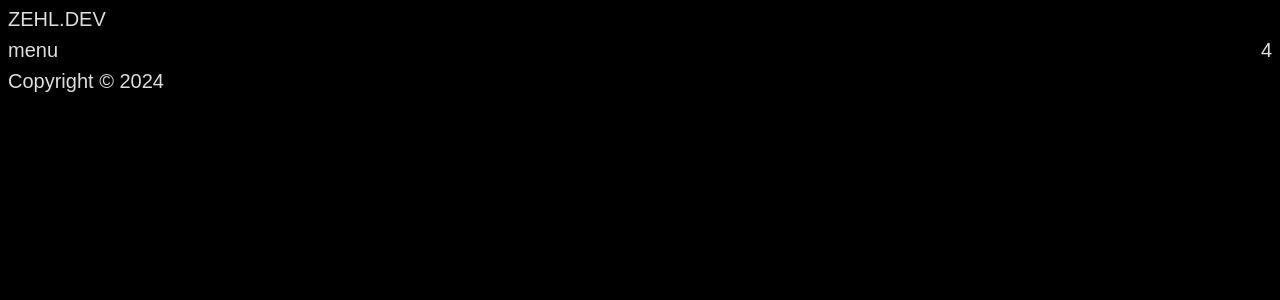
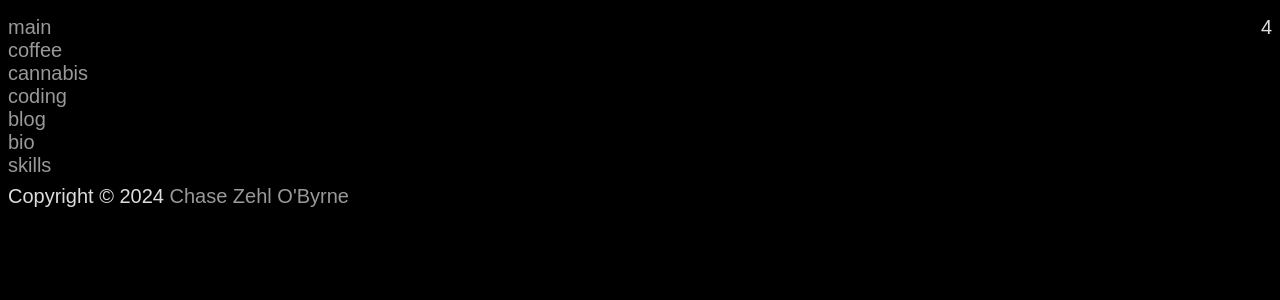
Before and after one commit to zehlchen/devzehl, a PHP site: template themes/raehi/index.twig in a window 1280 px wide. Shown: the top 300 px of the page. Run offline with PHP 8.4, Linux system fonts and the light colour scheme; the template is opened without the code that fills it, so the values that code supplies are empty; some libraries are stand-ins or nearby versions; some web fonts are replaced.

Commit message:
Update leftSide menu and footer copyright information

```diff
--- a/themes/raehi/index.twig
+++ b/themes/raehi/index.twig
@@ -24,14 +24,25 @@ y.parentNode.insertBefore(t, y)
 			{{ site_title }}</title>
 	</head>
 	<section class="layout">
-		<div class="header">ZEHL.DEV</div>
-		<div class="leftSide">menu</div>
+		<div class="header"></div>
+		<div class="leftSide">
+			<a href="https://zehl.dev/">main</a><br />
+			<a href="https://zehl.dev/coffee">coffee</a><br />
+			<a href="https://zehl.dev/cannabis">cannabis</a><br />
+			<a href="https://zehl.dev/coding">coding</a><br />
+			<a href="https://zehl.dev/blog">blog</a><br />
+			<a href="https://zehl.dev/bio">bio</a><br />
+			<a href="https://zehl.dev/skills">skills</a><br />
+		</div>
 		<div class="body">
 			{% if content %}
 				{{ content }}
 			{% endif %}
 		</div>
 		<div class="rightSide">4</div>
-		<div class="footer">Copyright &copy; 2024</div>
+		<div class="footer">Copyright &copy;
+			{{ 'now' | date('Y') }}
+			<a href="mailto:zehl@live.com">Chase Zehl O'Byrne</a>
+		</div>
 	</section>
 </html>
```
